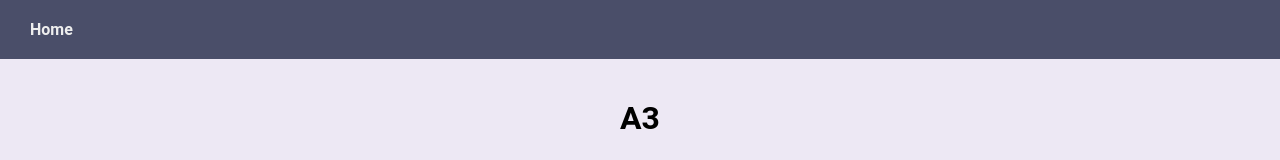
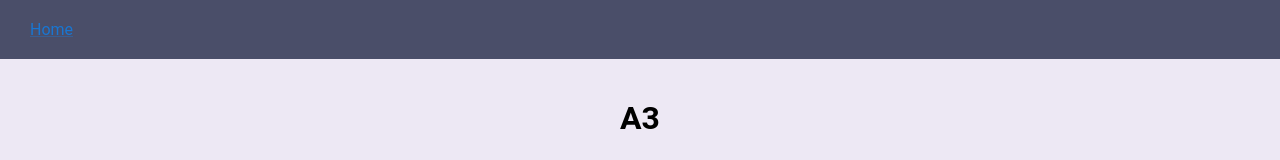
Before and after one commit to AddisonLuo04/csc309project, a React (Vite) app in the folder A3/frontend/: page / in a window 1280 px wide. Shown: the top 160 px of the page. Built offline with nearby package versions, Linux system fonts and the light colour scheme.

Commit message:
added material ui

```diff
--- a/A3/frontend/package.json
+++ b/A3/frontend/package.json
@@ -10,6 +10,9 @@
     "preview": "vite preview"
   },
   "dependencies": {
+    "@emotion/react": "^11.14.0",
+    "@emotion/styled": "^11.14.0",
+    "@mui/material": "^7.0.1",
     "react": "^19.0.0",
     "react-dom": "^19.0.0",
     "react-router-dom": "^7.5.0"
--- a/A3/frontend/src/components/Layout.jsx
+++ b/A3/frontend/src/components/Layout.jsx
@@ -1,5 +1,6 @@
 import "./Layout.css";
-import { Link, Outlet } from "react-router-dom";
+import { Link as RouterLink, Outlet } from "react-router-dom";
+import { Link, AppBar} from '@mui/material';
 // for authorization
 // import { useAuth } from "../contexts/....";
 
@@ -7,13 +8,15 @@ const Layout = () => {
     // const { user, logout } = useAuth();
     return <>
         <header>
-            <Link to="/">Home</Link>
+            {/* <AppBar color="#4a4e69">  --> trying app bar out but style isnt great so far*/}
+                <Link component={RouterLink} to="/">Home</Link>
                 {/* { user ? <>
                     <Link to="/profile" className="user">{user.username}</Link>
                     <a href="#" onClick={logout}>Logout</a>
                     </> :
                     <Link to="/login">Login</Link>
                 } */}
+            {/* </AppBar> */}
         </header>
         <main>
             <Outlet />
```
Also changed, not shown: 1 other file (tests, documents, lock files or other folders). Lines whose indentation alone changed are shown as unchanged.
